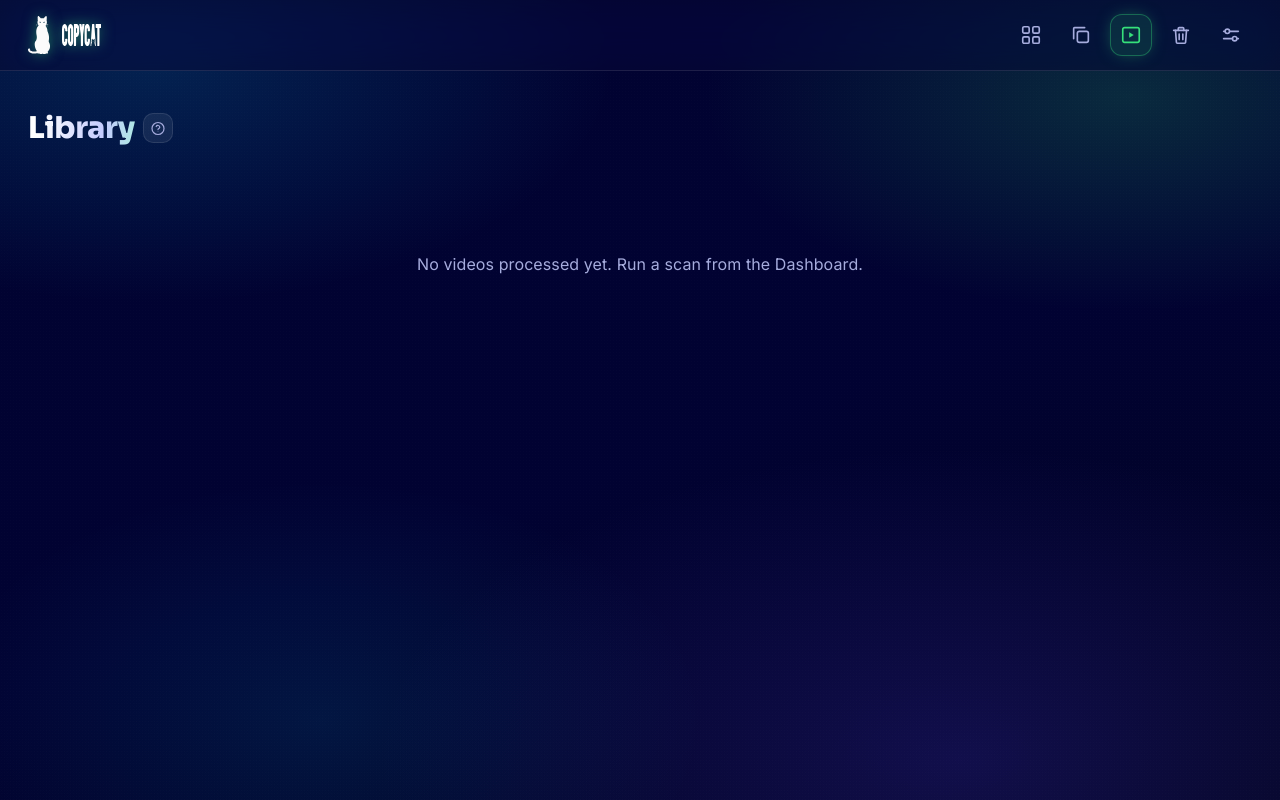
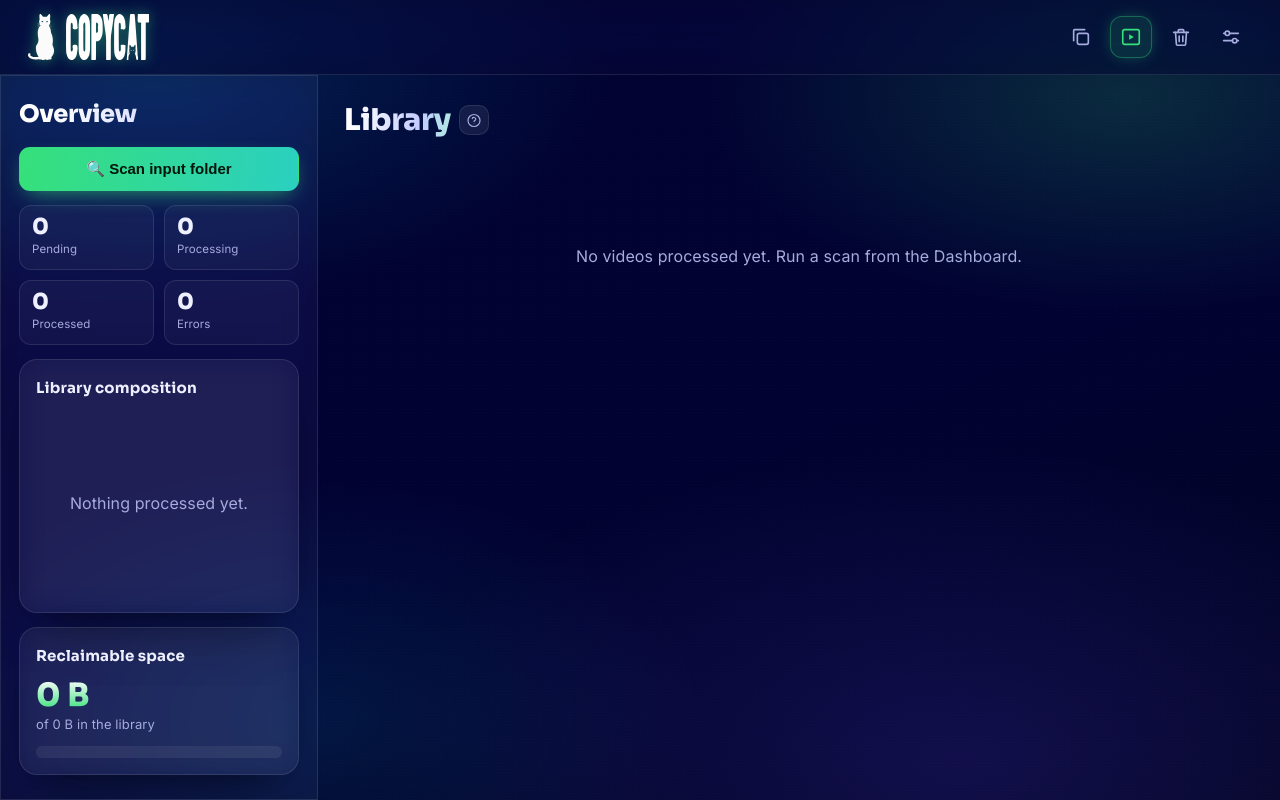
Before and after one commit to the-filthy-count/CopyCat, a FastAPI app: page /library in a window 1280 px wide. Run offline with FastAPI, Linux system fonts and the light colour scheme; data comes from the database, SQL or seed files in the repository; data that the repository does not hold is empty.

Commit message:
Dashboard becomes a global sidebar; sync filmstrip scroll; tighten
Move the dashboard into a persistent left rail on every page (scan + live queue + composition donut + reclaimable gauge, loaded via HTMX), main content fills the right. Remove the dashboard page ('/' redirects to /library) and its nav icon. Synchronise horizontal scroll across all filmstrips. Remove the group reclaimable summary line. Tighten row/meta spacing so file details fit. Equal, larger, aspect-preserved header logos.

Co-Authored-By: Claude Opus 4.8 (1M context) <noreply@anthropic.com>

```diff
--- a/app/static/app.css
+++ b/app/static/app.css
@@ -33,7 +33,10 @@ html { scroll-behavior: smooth; }
 
 body {
   margin: 0;
-  min-height: 100vh;
+  height: 100vh;
+  display: flex;
+  flex-direction: column;
+  overflow: hidden;            /* nav fixed, sidebar + main scroll independently */
   background: var(--navy);
   color: var(--text);
   font-family: "Inter", system-ui, -apple-system, Segoe UI, Roboto, sans-serif;
@@ -86,20 +89,18 @@ a:hover { color: #6cf0a3; }
   backdrop-filter: blur(18px) saturate(1.4);
   -webkit-backdrop-filter: blur(18px) saturate(1.4);
   border-bottom: 1px solid var(--stroke);
-  position: sticky;
-  top: 0;
+  flex: 0 0 auto;
   z-index: 50;
 }
 .nav .brand { display: flex; align-items: center; gap: 12px; margin-right: auto; }
 /* Logos are solid black artwork; invert to white for the dark bar (this also
    flips the cat's white eyes to black so they stay visible) + a green glow. */
 .nav .brand img {
-  width: auto;
+  height: 46px;          /* same height for both */
+  width: auto;           /* preserve aspect ratio, never stretch */
   filter: invert(1) drop-shadow(0 0 7px rgba(54, 224, 122, 0.5));
   transition: filter 0.2s ease;
 }
-.nav .brand .brand-cat { height: 38px; }
-.nav .brand .brand-word { height: 22px; }
 .nav .brand:hover img { filter: invert(1) drop-shadow(0 0 11px rgba(54, 224, 122, 0.8)); }
 .nav-links { display: flex; gap: 8px; align-items: center; }
 .nav-links a.navi {
@@ -215,8 +216,8 @@ h2 { font-family: "Sora", system-ui, sans-serif; font-size: 17px; font-weight: 7
 .stat .l { color: var(--muted); font-size: 13px; margin-top: 4px; }
 
 /* ── Groups & members ───────────────────────────────────── */
-.group { padding: 20px; margin-bottom: 22px; }
-.group-head { display: flex; justify-content: space-between; align-items: center; margin-bottom: 16px; gap: 12px; }
+.group { padding: 16px; margin-bottom: 16px; }
+.group-head { display: flex; justify-content: space-between; align-items: center; margin-bottom: 12px; gap: 12px; }
 
 .member {
   background: rgba(255,255,255,0.035);
@@ -349,50 +350,33 @@ code { background: rgba(255,255,255,0.06); padding: 1px 6px; border-radius: 6px;
   box-shadow: var(--shadow);
 }
 
-/* ── Dashboard: full-height two-zone layout ─────────────── */
-body.page-dashboard .container {
-  max-width: none;
-  height: calc(100vh - 71px);   /* viewport minus the nav bar */
-  padding: 20px 22px;
-  overflow: hidden;
-  animation: none;
-}
-.dash { display: flex; gap: 20px; height: 100%; }
+/* ── Global layout: persistent left rail + main pane ────── */
+.layout { flex: 1 1 auto; display: flex; min-height: 0; }
 
 .dash-side {
-  flex: 0 0 340px;
-  display: flex; flex-direction: column; gap: 18px;
-  padding: 22px;
-  overflow-y: auto;
+  flex: 0 0 318px;
+  display: flex; flex-direction: column; gap: 14px;
+  padding: 20px 18px;
+  height: 100%; overflow-y: auto;
+  border-right: 1px solid var(--stroke);
+  border-radius: 0; box-shadow: none;
+  background: var(--glass);
+  backdrop-filter: blur(16px) saturate(1.3); -webkit-backdrop-filter: blur(16px) saturate(1.3);
 }
-.dash-side .side-head h1 { font-size: 26px; margin-bottom: 2px; }
-.dash-side code { word-break: break-all; }
+.dash-side .side-head h1 { font-size: 24px; margin: 0; }
 .btn.big { justify-content: center; width: 100%; padding: 12px; font-size: 15px; }
 
-.side-figures { display: flex; flex-direction: column; gap: 10px; margin-top: 2px; }
-.figure {
-  display: flex; align-items: center; gap: 13px;
-  padding: 13px 14px;
-  background: rgba(255,255,255,0.04);
-  border: 1px solid var(--stroke);
-  border-radius: var(--radius-sm);
-  color: var(--text);
-  transition: border-color 0.18s ease, background 0.18s ease, transform 0.15s ease;
+/* Main content pane fills the remaining width and scrolls on its own. */
+.container {
+  flex: 1 1 auto; min-width: 0;
+  height: 100%; overflow-y: auto;
+  max-width: none; margin: 0;
+  padding: 22px 26px 44px;
 }
-a.figure:hover { border-color: var(--stroke-strong); background: rgba(255,255,255,0.07); transform: translateX(2px); }
-.fig-icon { font-size: 22px; line-height: 1; }
-.fig-n { font-family: "Sora", sans-serif; font-weight: 800; font-size: 21px; line-height: 1.1; }
-.fig-l { color: var(--muted); font-size: 12.5px; }
-.side-foot { margin-top: auto; padding-top: 8px; border-top: 1px solid var(--stroke); }
 
 /* Compact live queue mini-stats */
-.queue-mini { display: grid; grid-template-columns: 1fr 1fr; gap: 10px; }
-.qm {
-  background: rgba(255,255,255,0.04);
-  border: 1px solid var(--stroke);
-  border-radius: var(--radius-sm);
-  padding: 11px 12px;
-}
+.queue-mini { display: grid; grid-template-columns: 1fr 1fr; gap: 10px; min-height: 92px; }
+.qm { background: rgba(255,255,255,0.04); border: 1px solid var(--stroke); border-radius: var(--radius-sm); padding: 10px 12px; }
 .qm-n { font-family: "Sora", sans-serif; font-weight: 800; font-size: 22px; line-height: 1; }
 .qm-l { color: var(--muted); font-size: 11.5px; margin-top: 3px; }
 .qm.busy { border-color: rgba(24,196,244,0.5); box-shadow: 0 0 16px -8px rgba(24,196,244,0.7); }
@@ -400,52 +384,35 @@ a.figure:hover { border-color: var(--stroke-strong); background: rgba(255,255,25
 .qm.err { border-color: rgba(255,95,114,0.5); }
 .qm.err .qm-n { color: var(--danger); }
 
-/* Main visualization grid */
-.dash-main {
-  flex: 1; min-width: 0;
-  display: grid;
-  grid-template-columns: 1.05fr 1fr;
-  grid-template-rows: auto 1fr;
-  gap: 18px;
-}
-.panel { padding: 18px 20px; display: flex; flex-direction: column; min-height: 0; }
-.panel h2 { margin-bottom: 14px; }
-.chart-groups { grid-column: 1 / -1; overflow: hidden; }
+/* Sidebar chart panels */
+.panel { display: flex; flex-direction: column; }
+.side-panel { padding: 16px; min-height: 64px; }
+.side-panel h2 { margin-bottom: 12px; font-size: 15px; }
 
-/* Donut */
-.donut-wrap { display: flex; align-items: center; gap: 22px; flex: 1; }
-.donut { width: 150px; height: 150px; flex: 0 0 auto; transform: rotate(-90deg); }
+/* Donut (sized for the rail) */
+.donut-wrap { display: flex; align-items: center; gap: 14px; flex-wrap: wrap; }
+.donut { width: 118px; height: 118px; flex: 0 0 auto; transform: rotate(-90deg); }
 .donut circle { fill: none; stroke-width: 14; stroke-linecap: round; transition: stroke-dasharray 0.6s ease; }
 .donut .donut-track { stroke: rgba(255,255,255,0.06); }
 .donut text { transform: rotate(90deg); transform-origin: 70px 70px; text-anchor: middle; fill: var(--text); }
 .donut .donut-num { font-family: "Sora", sans-serif; font-weight: 800; font-size: 26px; }
 .donut .donut-cap { fill: var(--muted); font-size: 11px; }
-.legend { list-style: none; margin: 0; padding: 0; display: flex; flex-direction: column; gap: 9px; font-size: 13.5px; }
-.legend .dot { display: inline-block; width: 11px; height: 11px; border-radius: 4px; margin-right: 8px; vertical-align: -1px; }
+.legend { list-style: none; margin: 0; padding: 0; display: flex; flex-direction: column; gap: 7px; font-size: 12.5px; min-width: 108px; }
+.legend .dot { display: inline-block; width: 10px; height: 10px; border-radius: 3px; margin-right: 7px; vertical-align: -1px; }
 .legend b { font-weight: 700; }
 
 /* Storage gauge */
-.chart-storage { justify-content: center; }
-.gauge-big { font-family: "Sora", sans-serif; font-weight: 800; font-size: 40px; line-height: 1;
+.gauge-big { font-family: "Sora", sans-serif; font-weight: 800; font-size: 32px; line-height: 1;
   background: linear-gradient(180deg, #fff, var(--accent)); -webkit-background-clip: text; background-clip: text; color: transparent; }
-.gauge-sub { margin: 4px 0 14px; }
+.gauge-sub { margin: 3px 0 12px; }
 .bar-track { height: 12px; border-radius: 99px; background: rgba(255,255,255,0.07); overflow: hidden; }
 .bar-fill { height: 100%; border-radius: 99px; background: linear-gradient(90deg, var(--accent-2), var(--accent)); box-shadow: 0 0 16px -4px rgba(54,224,122,0.8); transition: width 0.7s cubic-bezier(0.2,0.7,0.2,1); }
 
-/* Horizontal bar chart (top duplicate groups) */
-.hbars { list-style: none; margin: 0 0 14px; padding: 0; display: flex; flex-direction: column; gap: 12px; overflow-y: auto; flex: 1; }
-.hbar-label { display: flex; justify-content: space-between; gap: 12px; margin-bottom: 5px; }
-.hbar-name { font-weight: 600; overflow: hidden; text-overflow: ellipsis; white-space: nowrap; max-width: 60%; }
-.hbar-track { height: 14px; border-radius: 99px; background: rgba(255,255,255,0.06); overflow: hidden; }
-.hbar-fill { height: 100%; border-radius: 99px; background: linear-gradient(90deg, rgba(255,193,77,0.6), var(--warn)); box-shadow: 0 0 14px -5px rgba(255,193,77,0.8); transition: width 0.7s ease; }
-
-.dash-errors { position: fixed; left: 22px; right: 22px; bottom: 14px; margin: 0; z-index: 20; }
-
 @media (max-width: 1000px) {
-  body.page-dashboard .container { height: auto; overflow: visible; }
-  .dash { flex-direction: column; }
-  .dash-side { flex: none; }
-  .dash-main { grid-template-columns: 1fr; }
+  body { height: auto; overflow: visible; }
+  .layout { flex-direction: column; }
+  .dash-side { flex: none; width: auto; height: auto; border-right: none; border-bottom: 1px solid var(--stroke); }
+  .container { height: auto; overflow: visible; }
 }
 
 /* ── Page header with inline help / actions ─────────────── */
@@ -496,20 +463,20 @@ a.figure:hover { border-color: var(--stroke-strong); background: rgba(255,255,25
 .icon-btn[data-tip]:hover::after { opacity: 1; transform: translateX(-50%) translateY(0); }
 
 /* ── Video rows (library + group members) ───────────────── */
-.vlist { display: flex; flex-direction: column; gap: 16px; }
+.vlist { display: flex; flex-direction: column; gap: 10px; }
 .vrow {
   background: var(--glass);
   backdrop-filter: blur(16px) saturate(1.3); -webkit-backdrop-filter: blur(16px) saturate(1.3);
   border: 1px solid var(--stroke); border-radius: var(--radius);
-  box-shadow: var(--shadow); padding: 14px 16px;
+  box-shadow: var(--shadow); padding: 11px 13px;
   transition: border-color 0.2s ease;
 }
 .vrow.dup { border-color: rgba(255,193,77,0.5); box-shadow: var(--shadow), 0 0 26px -14px rgba(255,193,77,0.55); }
 .vrow.near { border-color: rgba(54,224,122,0.5); box-shadow: var(--shadow), 0 0 26px -14px rgba(54,224,122,0.55); }
-.vrow-head { display: flex; align-items: center; gap: 10px; margin-bottom: 12px; }
+.vrow-head { display: flex; align-items: center; gap: 10px; margin-bottom: 9px; }
 .vrow-title { font-weight: 600; font-size: 15px; overflow: hidden; text-overflow: ellipsis; white-space: nowrap; min-width: 0; }
 .vrow-actions { margin-left: auto; display: flex; gap: 8px; flex: 0 0 auto; }
-.group .vrow.member { background: rgba(255,255,255,0.03); box-shadow: none; backdrop-filter: none; -webkit-backdrop-filter: none; margin-bottom: 12px; }
+.group .vrow.member { background: rgba(255,255,255,0.03); box-shadow: none; backdrop-filter: none; -webkit-backdrop-filter: none; margin-bottom: 8px; }
 .group .vrow.member:last-child { margin-bottom: 0; }
 
 /* ── The filmstrip (sprocket holes + leader detail frame) ── */
@@ -528,11 +495,12 @@ a.figure:hover { border-color: var(--stroke-strong); background: rgba(255,255,25
 img.frame.thumb { width: auto; border: 1px solid rgba(255,255,255,0.10); background: #000; cursor: zoom-in; transition: transform 0.15s ease, box-shadow 0.2s ease, border-color 0.2s ease; }
 img.frame.thumb:hover { transform: scale(1.06); border-color: var(--accent); box-shadow: 0 8px 24px -8px rgba(54,224,122,0.65); position: relative; z-index: 3; }
 .meta-frame {
-  width: 150px; display: flex; flex-direction: column; justify-content: center; gap: 3px;
-  padding: 8px 12px; background: rgba(255,255,255,0.045); border: 1px dashed rgba(255,255,255,0.2); border-radius: 3px;
+  width: 150px; display: flex; flex-direction: column; justify-content: center; gap: 0;
+  padding: 6px 12px; background: rgba(255,255,255,0.045); border: 1px dashed rgba(255,255,255,0.2); border-radius: 3px;
+  line-height: 1.28;
 }
-.m-top { font-family: "Sora", sans-serif; font-weight: 700; font-size: 14px; color: var(--text); }
-.m-line { font-size: 12.5px; color: var(--muted); }
+.m-top { font-family: "Sora", sans-serif; font-weight: 700; font-size: 13px; line-height: 1.3; color: var(--text); margin-bottom: 1px; }
+.m-line { font-size: 12px; line-height: 1.28; color: var(--muted); }
 .m-line.faint { color: var(--faint); }
 .empty-frame { min-width: 220px; display: flex; align-items: center; justify-content: center; color: var(--faint); font-size: 12.5px; border: 1px dashed rgba(255,255,255,0.16); }
 
--- a/app/templates/base.html
+++ b/app/templates/base.html
@@ -12,7 +12,7 @@
   <link rel="stylesheet" href="/static/app.css">
   <script src="/static/htmx.min.js" defer></script>
 </head>
-<body class="{% block body_class %}{% endblock %}">
+<body>
   <div class="bg-aurora" aria-hidden="true"></div>
   <nav class="nav">
     <a class="brand" href="/" aria-label="CopyCat home">
@@ -20,9 +20,6 @@
       <img src="/static/logo1.svg" alt="CopyCat" class="brand-word">
     </a>
     <div class="nav-links">
-      <a href="/" class="navi {{ 'on' if active == 'dashboard' }}" aria-label="Dashboard" data-tip="Dashboard">
-        <svg viewBox="0 0 24 24" fill="none" stroke="currentColor" stroke-width="1.8" stroke-linecap="round" stroke-linejoin="round"><rect x="3" y="3" width="7" height="7" rx="1.5"/><rect x="14" y="3" width="7" height="7" rx="1.5"/><rect x="3" y="14" width="7" height="7" rx="1.5"/><rect x="14" y="14" width="7" height="7" rx="1.5"/></svg>
-      </a>
       <a href="/groups" class="navi {{ 'on' if active == 'groups' }}" aria-label="Duplicates" data-tip="Duplicates">
         <svg viewBox="0 0 24 24" fill="none" stroke="currentColor" stroke-width="1.8" stroke-linecap="round" stroke-linejoin="round"><rect x="8" y="8" width="12" height="12" rx="2"/><path d="M4 16V5a1 1 0 0 1 1-1h11"/></svg>
       </a>
@@ -37,15 +34,30 @@
       </a>
     </div>
   </nav>
-  <main class="container">
-    {% block content %}{% endblock %}
-  </main>
+
+  <div class="layout">
+    <!-- Persistent dashboard rail (present on every page; loads live via HTMX) -->
+    <aside class="dash-side glass">
+      <div class="side-head"><h1>Overview</h1></div>
+      <button class="btn primary big" hx-post="/api/scan" hx-target="#queue-status" hx-swap="outerHTML">
+        🔍 Scan input folder
+      </button>
+      <div id="queue-status" class="queue-mini" hx-get="/api/status" hx-trigger="load, every 2s" hx-swap="outerHTML"></div>
+      <div id="dash-donut" class="panel glass side-panel"></div>
+      <div id="dash-gauge" class="panel glass side-panel"></div>
+    </aside>
+
+    <main class="container">
+      {% block content %}{% endblock %}
+    </main>
+  </div>
 
   <!-- Lightbox overlay for enlarged stills -->
   <div id="lightbox" class="lightbox" onclick="this.classList.remove('show')">
     <img id="lightbox-img" src="" alt="">
   </div>
   <script>
+    // Enlarge a still on click.
     document.addEventListener('click', function (e) {
       const t = e.target;
       if (t.matches('img.thumb')) {
@@ -54,6 +66,20 @@
         box.classList.add('show');
       }
     });
+    // Synchronise horizontal scroll across every filmstrip.
+    (function () {
+      let syncing = false;
+      document.addEventListener('scroll', function (e) {
+        const el = e.target;
+        if (syncing || !el.classList || !el.classList.contains('film')) return;
+        syncing = true;
+        const x = el.scrollLeft;
+        document.querySelectorAll('.film').forEach(function (f) {
+          if (f !== el) f.scrollLeft = x;
+        });
+        requestAnimationFrame(function () { syncing = false; });
+      }, true);  // capture: scroll events don't bubble
+    })();
   </script>
 </body>
 </html>
--- /dev/null
+++ b/app/templates/partials/dash_donut.html
@@ -0,0 +1,26 @@
+<div id="dash-donut" class="panel glass side-panel chart-donut"{% if oob %} hx-swap-oob="true"{% endif %}>
+  <h2>Library composition</h2>
+  {% if donut_total %}
+  <div class="donut-wrap">
+    <svg viewBox="0 0 140 140" class="donut">
+      <circle cx="70" cy="70" r="{{ donut_r }}" class="donut-track"/>
+      {% for s in donut %}
+      <circle cx="70" cy="70" r="{{ donut_r }}"
+              stroke="{{ s.color }}"
+              stroke-dasharray="{{ s.dash }}"
+              stroke-dashoffset="{{ s.offset }}"/>
+      {% endfor %}
+      <text x="70" y="64" class="donut-num">{{ donut_total }}</text>
+      <text x="70" y="84" class="donut-cap">videos</text>
+    </svg>
+    <ul class="legend">
+      {% for s in donut %}
+      <li><span class="dot" style="background:{{ s.color }}"></span>
+        {{ s.label }} <b>{{ s.value }}</b></li>
+      {% endfor %}
+    </ul>
+  </div>
+  {% else %}
+  <div class="empty-state small">Nothing processed yet.</div>
+  {% endif %}
+</div>
--- /dev/null
+++ b/app/templates/partials/dash_gauge.html
@@ -0,0 +1,7 @@
+<div id="dash-gauge" class="panel glass side-panel chart-storage"{% if oob %} hx-swap-oob="true"{% endif %}>
+  <h2>Reclaimable space</h2>
+  {% set pct = (reclaimable / total_size * 100) if total_size else 0 %}
+  <div class="gauge-big">{{ reclaimable | human_size }}</div>
+  <div class="gauge-sub muted small">of {{ total_size | human_size }} in the library</div>
+  <div class="bar-track"><div class="bar-fill" style="width: {{ pct if pct <= 100 else 100 }}%"></div></div>
+</div>
--- a/app/templates/partials/dashboard_live.html
+++ b/app/templates/partials/dashboard_live.html
@@ -1,6 +1,6 @@
-{# Live dashboard fragment. The queue mini-stats are the primary swap target
-   (#queue-status); the figures and charts piggy-back as out-of-band swaps so a
-   single 2s poll refreshes the whole dashboard as processing happens. #}
+{# Live sidebar fragment. The queue mini-stats are the primary swap target
+   (#queue-status); the donut and gauge piggy-back as out-of-band swaps so a
+   single 2s poll refreshes the whole rail as processing happens. #}
 {% include "partials/status.html" %}
-{% with oob=True %}{% include "partials/dash_figures.html" %}{% endwith %}
-{% with oob=True %}{% include "partials/dash_charts.html" %}{% endwith %}
+{% with oob=True %}{% include "partials/dash_donut.html" %}{% endwith %}
+{% with oob=True %}{% include "partials/dash_gauge.html" %}{% endwith %}
--- a/app/templates/partials/groups_list.html
+++ b/app/templates/partials/groups_list.html
@@ -6,7 +6,6 @@
       <span class="small">Run a scan from the Dashboard, or adjust the similarity threshold in Settings.</span>
     </div>
   {% else %}
-    <p class="muted small">{{ groups|length }} group(s) · {{ reclaimable | human_size }} reclaimable if you keep one per group.</p>
     {% for group in groups %}
       {% set is_exact = (group | map(attribute='sha256') | unique | list | length == 1) %}
       <div class="group">
```
Also changed, not shown: app/routes/pages.py (+5 -14 lines), app/templates/dashboard.html (deleted, +0 -45 lines), app/templates/partials/dash_charts.html (deleted, +0 -66 lines), app/templates/partials/dash_figures.html (deleted, +0 -14 lines).
